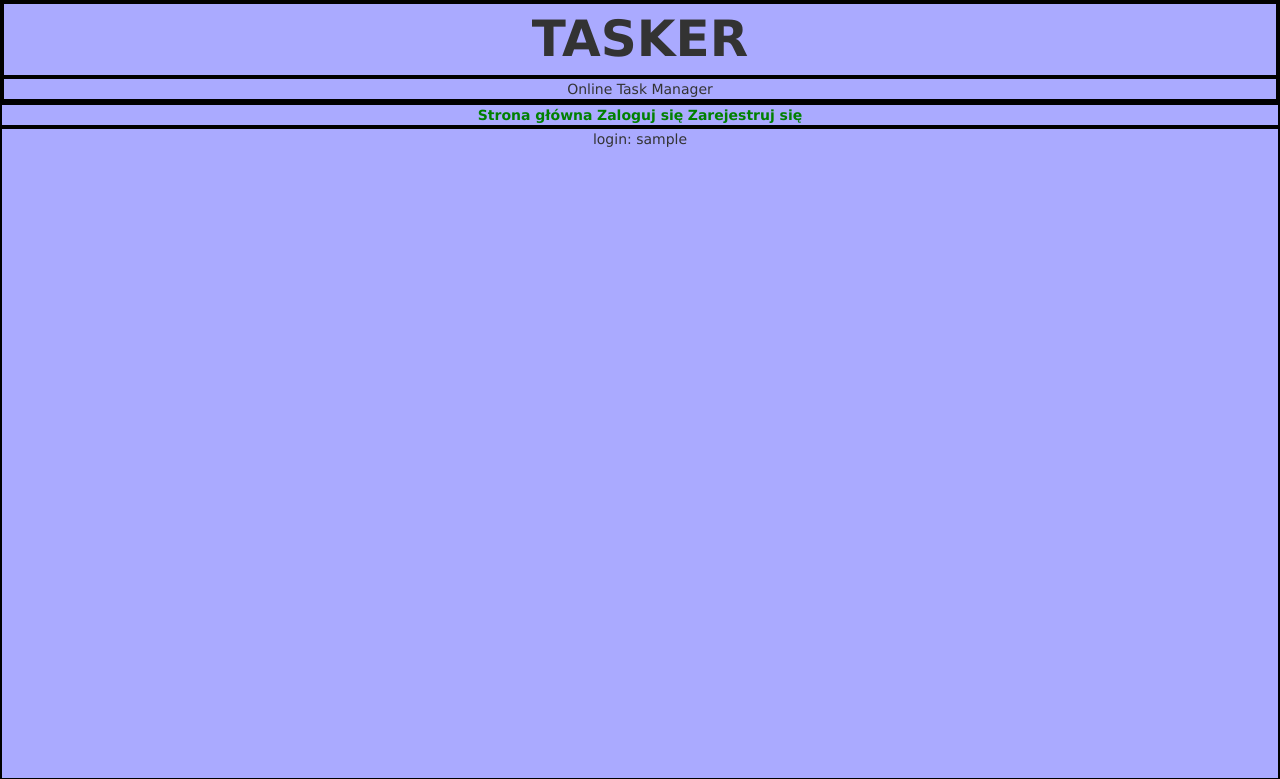
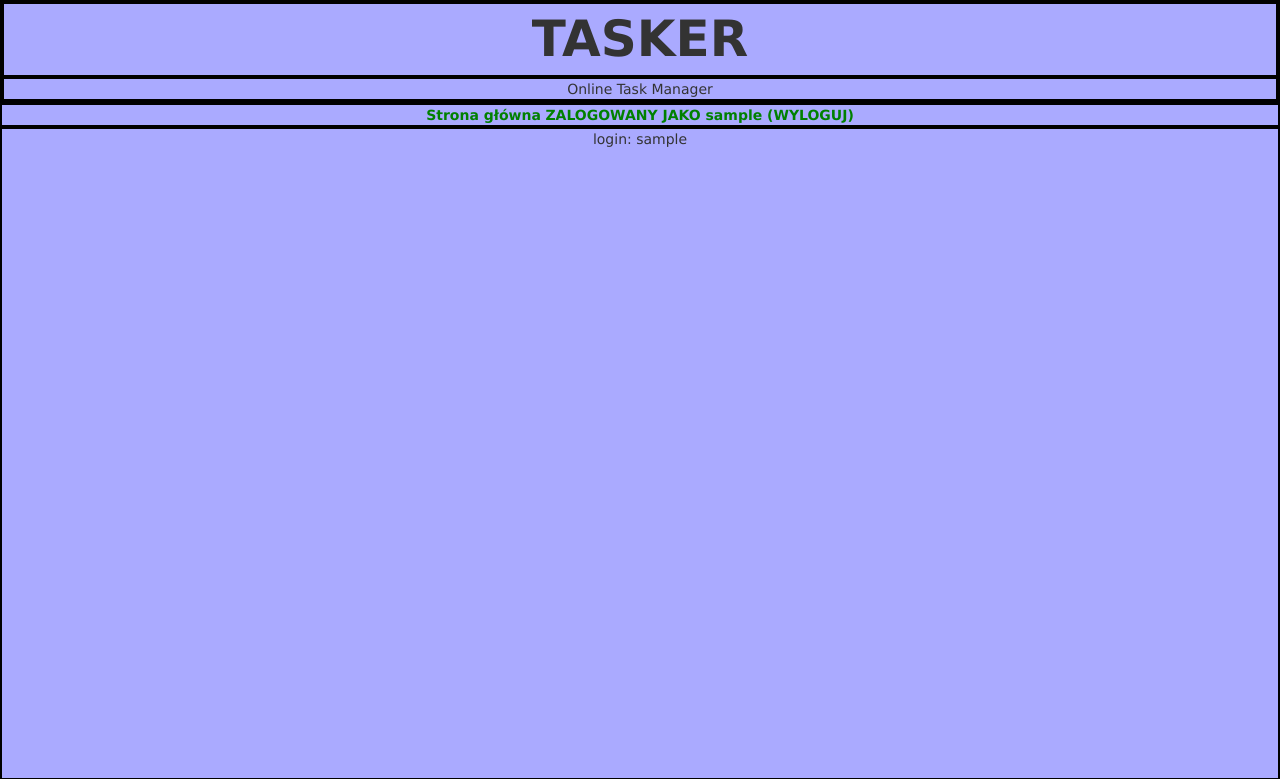
Before and after one commit to BladeStudios/tasker, a PHP site: page /index.php in a window 1280 px wide. Shown: the top 779 px of the page. Run offline with PHP 8.4, Linux system fonts and the light colour scheme; the visitor is signed in with stand-in values (Sample User, id 1).

Commit message:
changed links menu depending of login status of user; added logout button (not working atm)

```diff
--- a/header.php
+++ b/header.php
@@ -4,6 +4,20 @@
 </div>
 <div id="menu">
     <a href="index.php" class="menu_link"><?php echo $lang['home']; ?></a>
-    <a href="login.php" class="menu_link"><?php echo $lang['log in']; ?></a>
-    <a href="register.php" class="menu_link"><?php echo $lang['register']; ?></a>
+
+    <?php
+        if(!isset($_SESSION['loggedin']) || $_SESSION['loggedin']===false)
+        {
+            echo '<a href="login.php" class="menu_link">'.$lang['log_in'].'</a>';
+        }
+        else
+        {
+            echo '<a href="logout.php" class="menu_link">'.$lang['logged_in_as'].$_SESSION['login'].$lang['logout'].'</a>';
+        }
+
+        if(!isset($_SESSION['loggedin']) || $_SESSION['loggedin']===false)
+            echo '<a href="register.php" class="menu_link">'.$lang['register'].'</a>';
+
+    ?>
+
 </div>
--- a/lang/pl_PL.php
+++ b/lang/pl_PL.php
@@ -1,6 +1,6 @@
 <?php
     $lang = array (
-        'log in' => 'Zaloguj się',
+        'log_in' => 'Zaloguj się',
         'register' => 'Zarejestruj się',
         'home' => 'Strona główna',
         'login' => 'Login',
@@ -21,6 +21,8 @@
         'e_login' => 'Nie udało się zalogować. Skontaktuj się z administratorem.',
         'e_unknown' => 'Wystąpił nieznany błąd. Skontaktuj się z administratorem.',
         'e_exception' => 'Wystąpił błąd: ',
-        'e_wrong_credentials' => 'Niepoprawne dane logowania. Spróbuj jeszcze raz.'
+        'e_wrong_credentials' => 'Niepoprawne dane logowania. Spróbuj jeszcze raz.',
+        'logged_in_as' => 'ZALOGOWANY JAKO ',
+        'logout' => ' (WYLOGUJ)'
     )
 ?>
```
